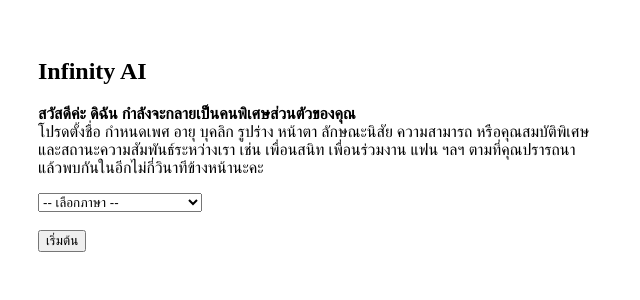
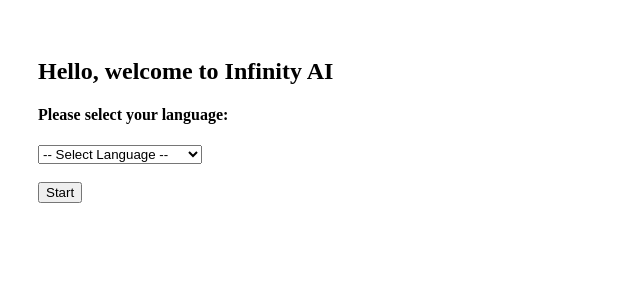
Before and after one commit to Goethe-Teh/infinity-ai, a Next.js app: page / in a window 1280 px wide. Shown: the top 300 px of the page, without its empty margins (0-640 px from the left). Built offline with nearby package versions, Linux system fonts and the light colour scheme.

Commit message:
Update index.js

```diff
--- a/pages/index.js
+++ b/pages/index.js
@@ -1,4 +1,3 @@
-
 import { useRouter } from 'next/router';
 import { useState } from 'react';
 
@@ -7,7 +6,7 @@
   const [language, setLanguage] = useState('');
 
   const handleStart = () => {
-    if (!language) return alert('กรุณาเลือกภาษา');
+    if (!language) return alert('Please select a language');
     router.push(`/chat?language=${language}`);
   };
 
@@ -33,20 +32,17 @@
 
   return (
     <div style={{ padding: 30 }}>
-      <h2>Infinity AI</h2>
-      <p><b>สวัสดีค่ะ ดิฉัน กำลังจะกลายเป็นคนพิเศษส่วนตัวของคุณ</b><br />
-        โปรดตั้งชื่อ กำหนดเพศ อายุ บุคลิก รูปร่าง หน้าตา ลักษณะนิสัย ความสามารถ หรือคุณสมบัติพิเศษ<br />
-        และสถานะความสัมพันธ์ระหว่างเรา เช่น เพื่อนสนิท เพื่อนร่วมงาน แฟน ฯลฯ ตามที่คุณปรารถนา<br />
-        แล้วพบกันในอีกไม่กี่วินาทีข้างหน้านะคะ
-      </p>
+      <h2>Hello, welcome to Infinity AI</h2>
+      <h4>Please select your language:</h4>
       <select value={language} onChange={(e) => setLanguage(e.target.value)}>
-        <option value="">-- เลือกภาษา --</option>
+        <option value="">-- Select Language --</option>
         {languages.map((lang) => (
           <option key={lang.code} value={lang.code}>{lang.label}</option>
         ))}
       </select>
+
       <br /><br />
-      <button onClick={handleStart}>เริ่มต้น</button>
+      <button onClick={handleStart}>Start</button>
     </div>
   );
 }
```
